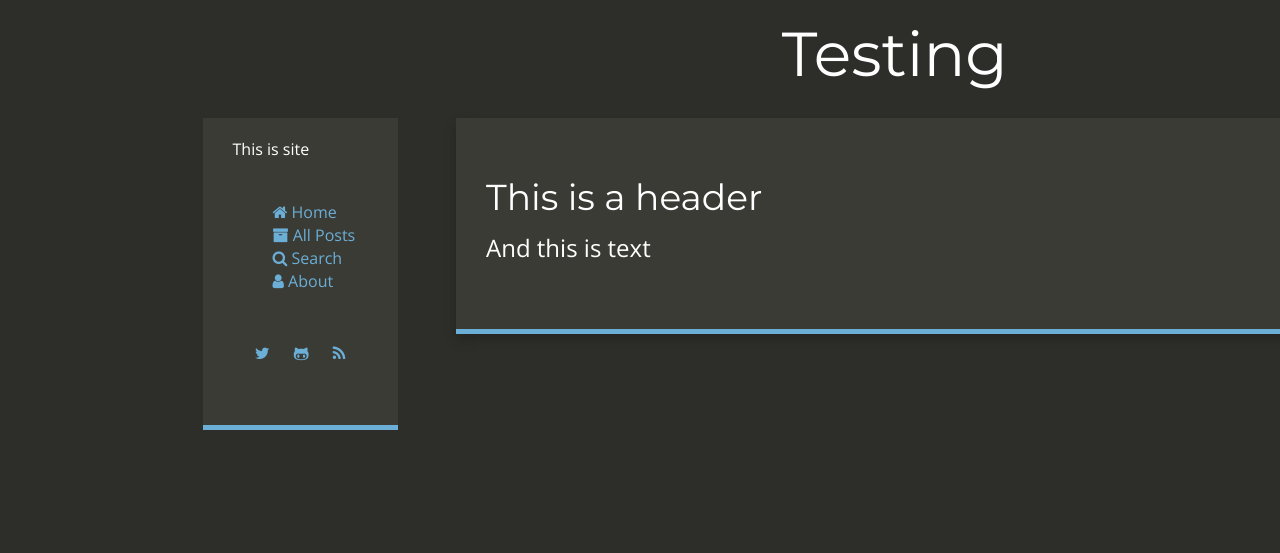
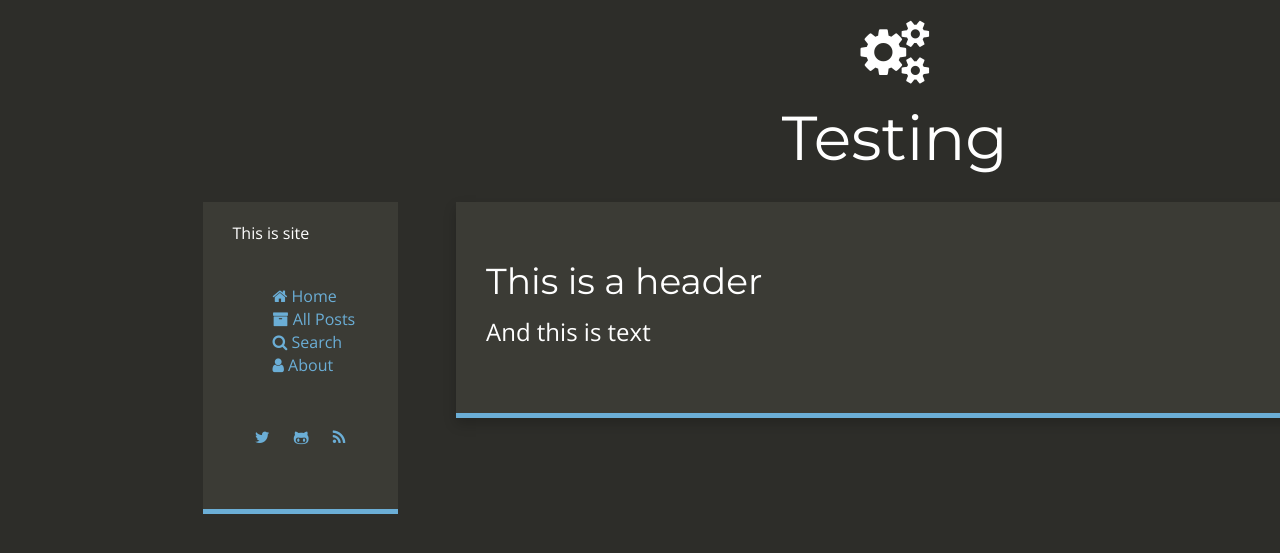
Before and after one commit to dajwarren/dajwarren.github.io, a Jekyll site: the page built from bleh.md, in a window 1280 px wide. Shown: the top 553 px of the page. Built offline with Jekyll 4.4.1, drawn with Linux system fonts in a browser that asks for light colours; nearby versions of some CDN libraries.

Commit message:
restored thumbnail functionality for pages

```diff
--- a/_layouts/default.html
+++ b/_layouts/default.html
@@ -17,8 +17,21 @@
         <div class="col-md-2">
         </div>
 
-        <!-- Page title -->
+        <!-- Page title & thumbnail -->
         <div class="col-md-12 article">
+
+            <!-- Thumbnail -->
+            {% if site.data.thumbnail[page.thumbnail] %}
+            <div class="thumb">
+              <img itemprop="image" src="{{ site.data.thumbnail[page.thumbnail] }}" alt="Thumbnail: {{ page.thumbnail }}" />
+            </div>
+            {% elsif page.thumbnail %}
+            <div class="thumb">
+              <i class="fa fa-{{ page.thumbnail }} fa-4x"></i>
+            </div>
+            {% endif %}
+
+            <!-- Title -->
             <h1 class="header" itemprop="name">{{ page.title }}</h1>
         </div>
     </div>
```
Also changed, not shown: bleh.md (+1 -0 lines).
